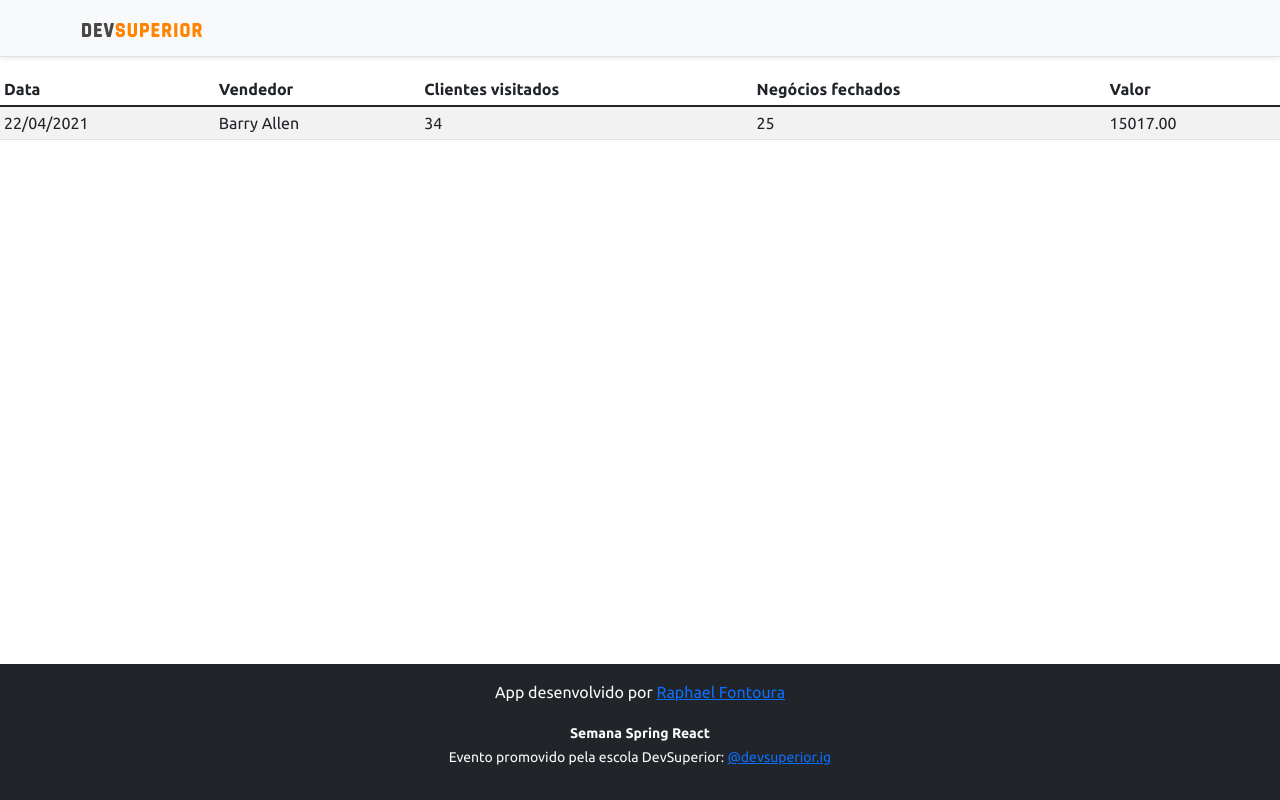
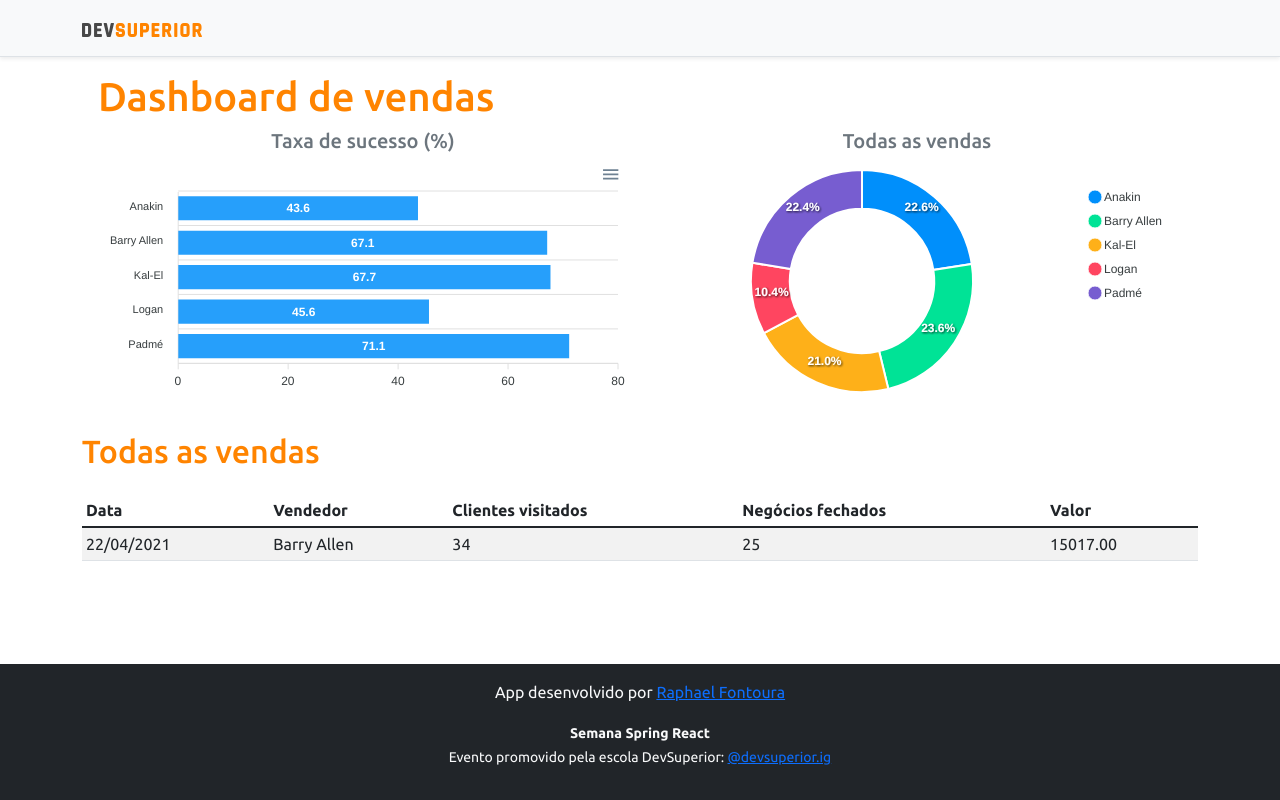
Before and after one commit to raphaelfontoura/projeto-devsuperior-sds4, a React (Create React App) app in the folder frontend/: page / in a window 1280 px wide. Built offline with nearby package versions, Linux system fonts and the light colour scheme.

Commit message:
Static charts

```diff
--- a/frontend/package.json
+++ b/frontend/package.json
@@ -3,6 +3,7 @@
   "version": "0.1.0",
   "private": true,
   "dependencies": {
+    "@popperjs/core": "^2.10.1",
     "@testing-library/jest-dom": "^5.11.4",
     "@testing-library/react": "^11.1.0",
     "@testing-library/user-event": "^12.1.10",
@@ -10,8 +11,10 @@
     "@types/node": "^12.0.0",
     "@types/react": "^17.0.0",
     "@types/react-dom": "^17.0.0",
+    "apexcharts": "^3.28.1",
     "bootstrap": "^5.1.1",
     "react": "^17.0.2",
+    "react-apexcharts": "^1.3.9",
     "react-dom": "^17.0.2",
     "react-scripts": "4.0.3",
     "typescript": "^4.1.2",
--- a/frontend/src/App.tsx
+++ b/frontend/src/App.tsx
@@ -1,4 +1,6 @@
+import BarChart from "components/BarChart";
 import DataTable from "components/DataTable";
+import DonutChart from "components/DonutChart";
 import Footer from "components/Footer";
 import Navbar from "components/Navbar";
 
@@ -6,7 +8,23 @@
   return (
     <>
       <Navbar />
-      <DataTable />
+      <div className="container">
+        <h1 className="text-primary px-3">Dashboard de vendas</h1>
+        <div className="row px-3">
+          <div className="col-sm-6">
+            <h5 className="text-center text-secondary">Taxa de sucesso (%)</h5>
+            <BarChart />
+          </div>
+          <div className="col-sm-6">
+            <h5 className="text-center text-secondary">Todas as vendas</h5>
+            <DonutChart />
+          </div>
+        </div>
+        <div className="py-3">
+          <h2 className="text-primary">Todas as vendas</h2>
+        </div>
+        <DataTable />
+      </div>
       <Footer />
     </>
   );
--- /dev/null
+++ b/frontend/src/components/BarChart/index.tsx
@@ -0,0 +1,35 @@
+import Chart from 'react-apexcharts';
+
+const BarChart = () => {
+
+    const options = {
+        plotOptions: {
+            bar: {
+                horizontal: true,
+            }
+        },
+    };
+
+    const mockData = {
+        labels: {
+            categories: ['Anakin', 'Barry Allen', 'Kal-El', 'Logan', 'Padmé']
+        },
+        series: [
+            {
+                name: "% Sucesso",
+                data: [43.6, 67.1, 67.7, 45.6, 71.1]
+            }
+        ]
+    };
+
+    return (
+        <Chart
+            options={{...options, xaxis: mockData.labels}}
+            series={mockData.series}
+            type="bar"
+            height="240"
+        />
+    );
+}
+
+export default BarChart;
--- /dev/null
+++ b/frontend/src/components/DonutChart/index.tsx
@@ -0,0 +1,27 @@
+import Chart from 'react-apexcharts';
+
+const DonutChart = () => {
+
+    const options = {
+        legend: {
+            show: true
+        }
+    }
+
+    const mockData = {
+        series: [477138, 499928, 444867, 220426, 473088],
+        labels: ['Anakin', 'Barry Allen', 'Kal-El', 'Logan', 'Padmé']
+    }
+
+
+    return (
+        <Chart
+            options={{...options, labels: mockData.labels}}
+            series={mockData.series}
+            type="donut"
+            height="240"
+        />
+    );
+}
+
+export default DonutChart;
```
Also changed, not shown: 1 other file (tests, documents, lock files or other folders).
